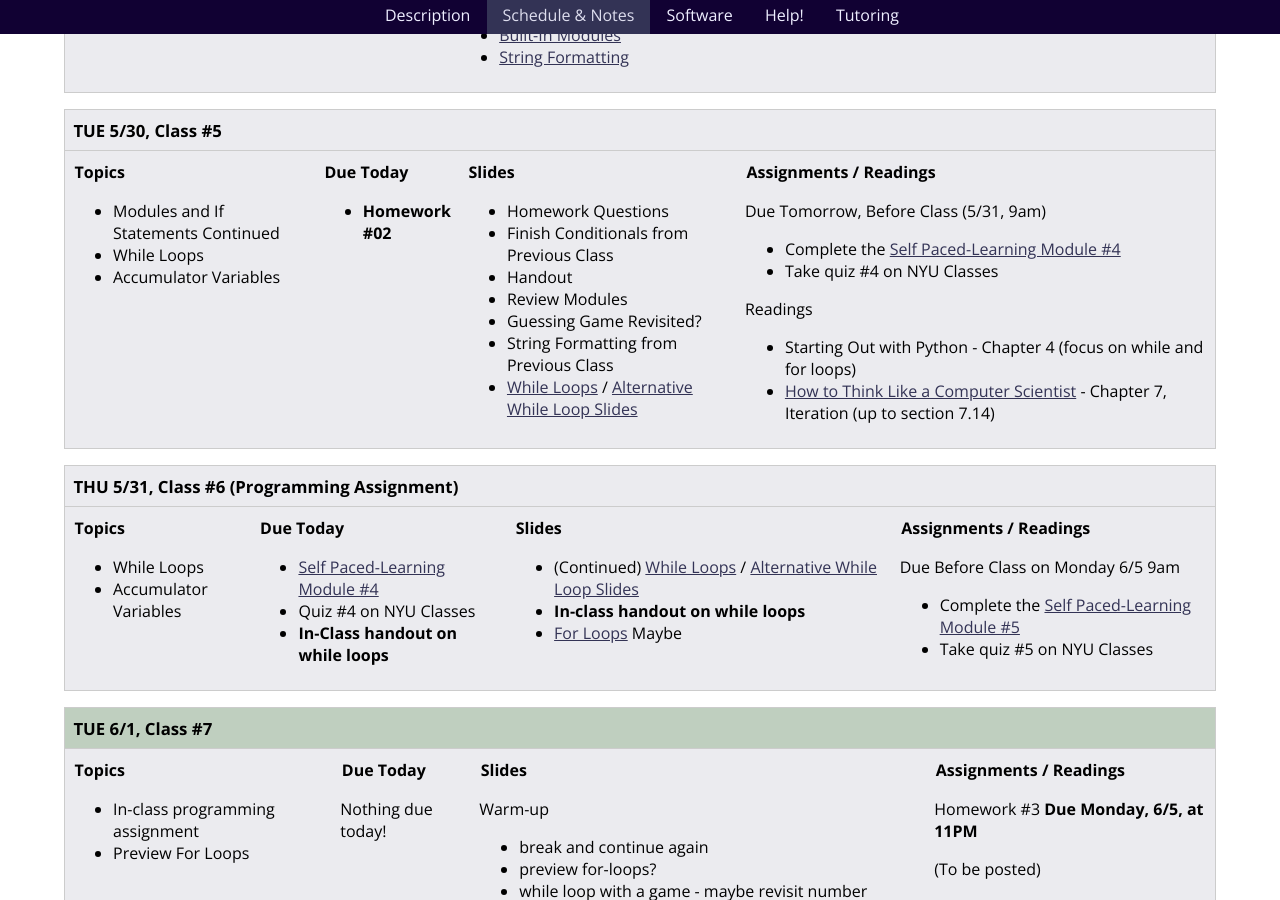
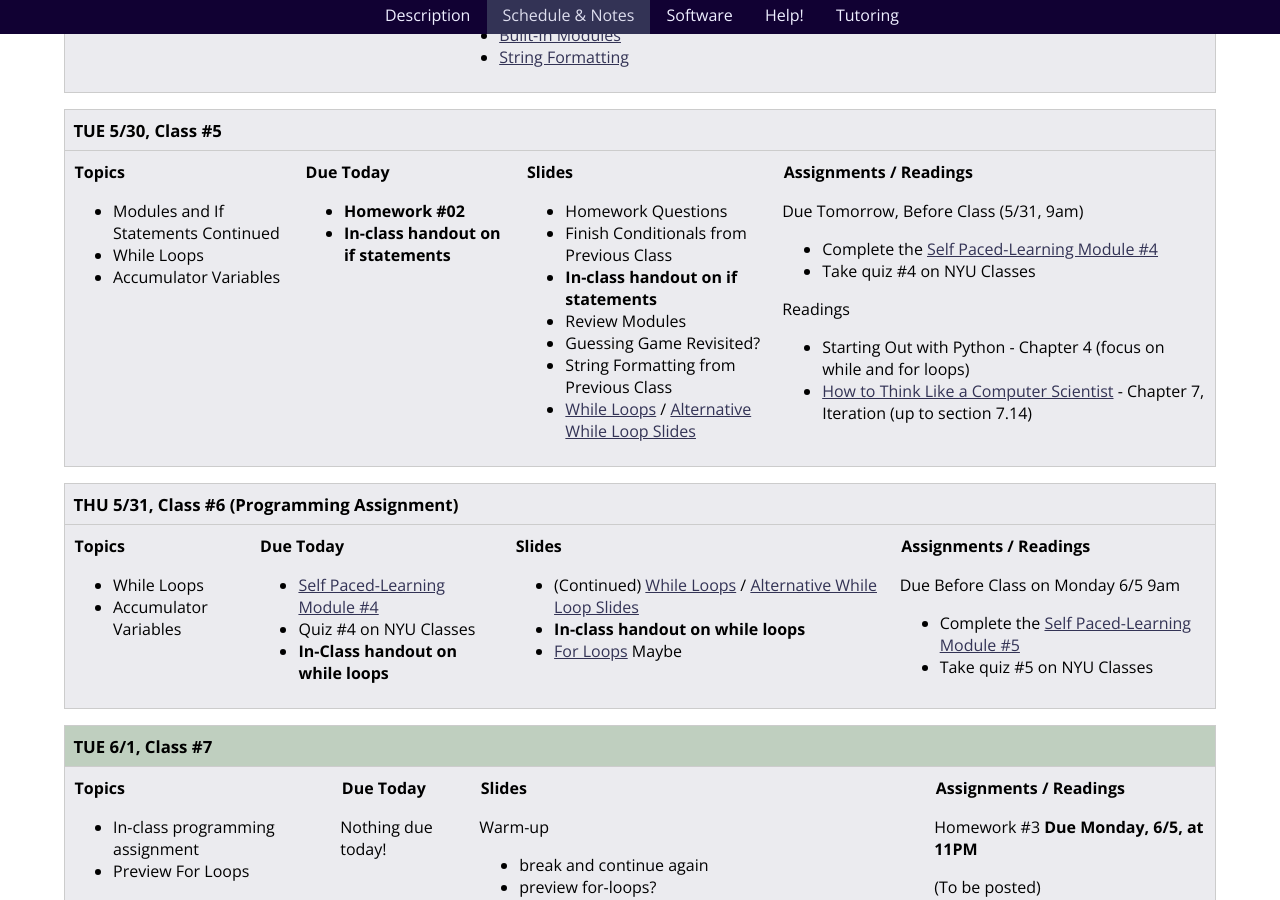
Before and after one commit to foureyes/csci-ua.0002-summer2017-001, a Jekyll site: the page built from schedule.markdown, in a window 1280 px wide and 900 px high, scrolled down 2521 px. Built offline with Jekyll 4.4.1, drawn with Linux system fonts in a browser that asks for light colours.

Commit message:
add handouts to topics again

```diff
--- a/_includes/classes/class-05.markdown
+++ b/_includes/classes/class-05.markdown
@@ -25,6 +25,7 @@ THUR
 #### Due Today
 
 * __Homework #02__
+* __In-class handout on if statements__
 
 </article>
 
@@ -33,7 +34,7 @@ THUR
 
 * Homework Questions
 * Finish Conditionals from Previous Class
-* Handout
+* __In-class handout on if statements__
 * Review Modules
 * Guessing Game Revisited?
 * String Formatting from Previous Class
```
Also changed, not shown: 1 other file.
